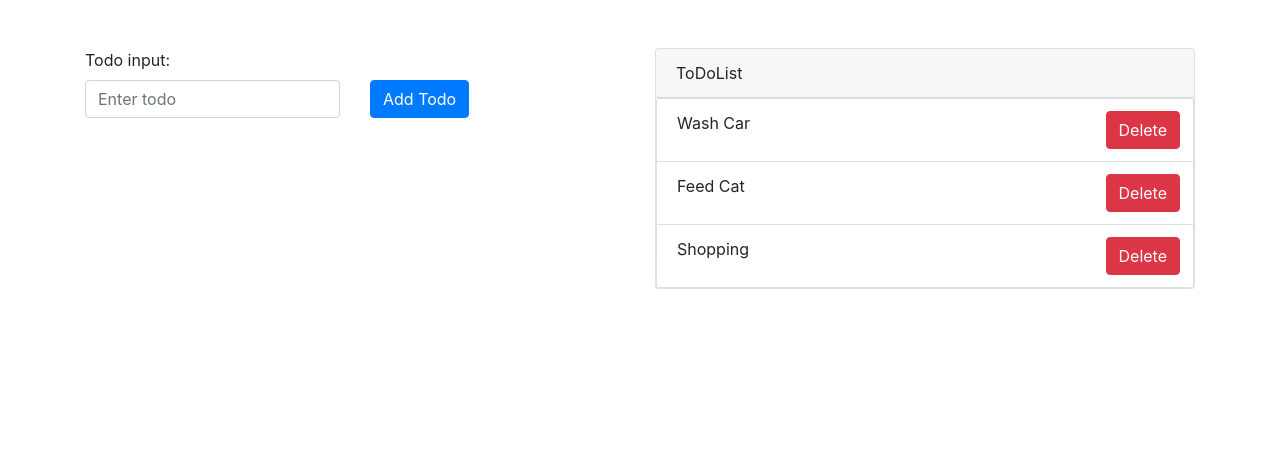
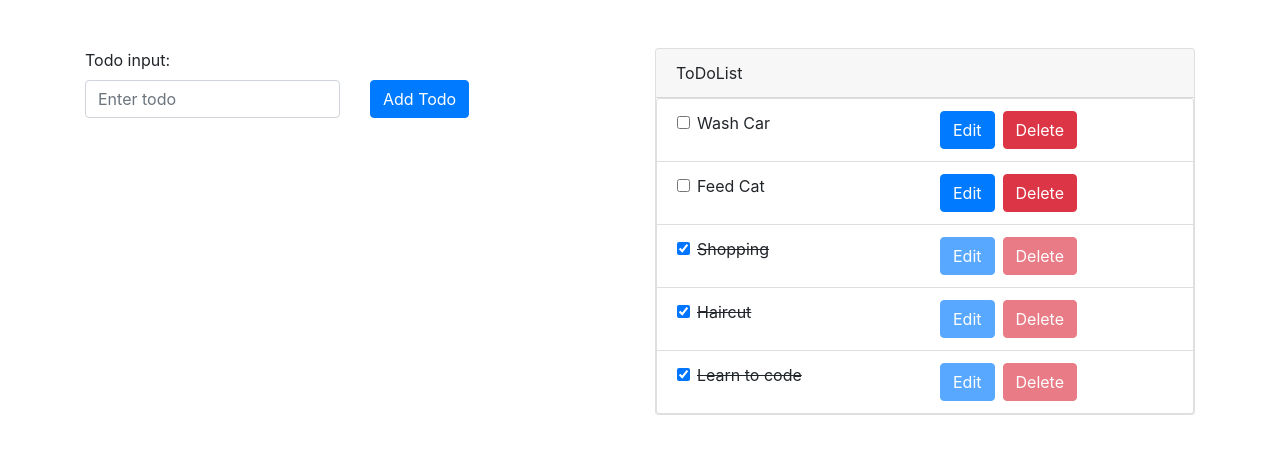
Before and after one commit to iuzdn/basic-react-hw, a React (Create React App) app: page / in a window 1280 px wide. Shown: the top 454 px of the page. Built offline with nearby package versions, Linux system fonts and the light colour scheme.

Commit message:
Implement required additional functionality

```diff
--- a/src/App.js
+++ b/src/App.js
@@ -1,4 +1,4 @@
-import { useCallback, useReducer, useState } from 'react';
+import { useReducer, useState } from 'react';
 import {
   Button,
   Card,
@@ -8,57 +8,46 @@ import {
   ListGroup,
   Row,
 } from 'react-bootstrap';
+import reducer, { initialState } from './reducers';
 
-const initialState = [
-  { id: 1, description: 'Wash Car' },
-  { id: 2, description: 'Feed Cat' },
-  { id: 3, description: 'Shopping' },
-];
+import {
+  ADD_TODO,
+  SELECT_TODO,
+  UPDATE_TODO,
+  CHANGE_TODO_STATUS,
+  REMOVE_TODO,
+} from './constants';
 
-const initialTodo = {
-  id: null,
-  description: '',
+function App() {
+  const [input, setInput] = useState('');
+  const [state, dispatch] = useReducer(reducer, initialState);
+
+  const { selectedTodoId, allTodos } = state;
+
+  const handleChange = e => {
+    setInput(e.target.value);
   };
 
-function reducer(state, action) {
-  switch (action.type) {
-    case 'addTodo':
-      return [...state, action.payload];
-    case 'removeTodo':
-      return [...state.filter(item => item.id !== action.payload)];
-    default:
-      throw new Error();
-  }
-}
+  const handleChangeStatus = (id, status) => {
+    dispatch({ type: CHANGE_TODO_STATUS, payload: { id, status } });
+  };
 
-function App() {
-  const [todo, setTodo] = useState(initialTodo);
-  const [state, dispatch] = useReducer(reducer, initialState);
+  const handleSubmit = e => {
+    selectedTodoId
+      ? dispatch({ type: UPDATE_TODO, payload: input })
+      : dispatch({ type: ADD_TODO, payload: input });
+    setInput('');
+    e.preventDefault();
+  };
 
-  const { id, description } = todo;
+  const handleSelect = (id, desc) => {
+    dispatch({ type: SELECT_TODO, payload: id });
+    setInput(desc);
+  };
 
-  const createId = useCallback(() => {
-    const newId =
-      state.reduce((max, item) => (item.id > max ? item.id : max), 0) + 1;
-    return newId;
-  }, [state]);
-
-  const handleChange = useCallback(
-    e => {
-      const updatedTodo = id
-        ? { ...todo, description: e.target.value }
-        : { id: createId(), description: e.target.value };
-      setTodo(updatedTodo);
-      console.log(todo);
-    },
-    [id, todo, createId]
-  );
-
-  function handleSubmit(e) {
-    dispatch({ type: 'addTodo', payload: todo });
-    setTodo(initialTodo);
-    e.preventDefault();
-  }
+  const handleDelete = id => {
+    dispatch({ type: REMOVE_TODO, payload: id });
+  };
 
   return (
     <Container className="mt-5">
@@ -70,39 +59,69 @@ function App() {
               <Form.Group as={Col}>
                 <Form.Control
                   type="text"
-                  value={description}
+                  value={input}
                   placeholder="Enter todo"
                   onChange={handleChange}
                 />
               </Form.Group>
               <Form.Group as={Col}>
-                <Button type="submit">Add Todo</Button>
+                <Button type="submit">
+                  {!selectedTodoId ? 'Add Todo' : 'Update Todo'}
+                </Button>
               </Form.Group>
             </Form.Group>
           </Form>
         </Col>
         <Col>
+          <Form>
             <Card>
               <Card.Header>ToDoList</Card.Header>
               <ListGroup>
-              {state.map(({ id, description }) => (
+                {allTodos.map(({ id, description, statusDone }) => (
                   <ListGroup.Item key={id}>
                     <Row>
-                    <Col>{description}</Col>
+                      <Col>
+                        <Form.Check controlId="formBasicCheckbox">
+                          <Form.Check.Input
+                            type="checkbox"
+                            checked={statusDone}
+                            onChange={() => handleChangeStatus(id, statusDone)}
+                          />
+                          <Form.Check.Label
+                            style={
+                              statusDone
+                                ? { textDecoration: 'line-through' }
+                                : { textDecoration: 'none' }
+                            }
+                          >
+                            {description}
+                          </Form.Check.Label>
+                        </Form.Check>
+                      </Col>
+                      <Col className="justify-content-end">
+                        <Button
+                          variant="primary"
+                          className="mr-2"
+                          onClick={() => handleSelect(id, description)}
+                          disabled={statusDone}
+                        >
+                          Edit
+                        </Button>
                         <Button
                           variant="danger"
                           className="mr-2"
-                      onClick={() =>
-                        dispatch({ type: 'removeTodo', payload: id })
-                      }
+                          onClick={() => handleDelete(id)}
+                          disabled={statusDone}
                         >
                           Delete
                         </Button>
+                      </Col>
                     </Row>
                   </ListGroup.Item>
                 ))}
               </ListGroup>
             </Card>
+          </Form>
         </Col>
       </Row>
     </Container>
--- /dev/null
+++ b/src/constants.js
@@ -0,0 +1,8 @@
+export const ADD_TODO = 'addTodo';
+export const UPDATE_TODO = 'updateTodo';
+export const SELECT_TODO = 'selectTodo';
+export const RESET_TODO = 'resetTodo';
+export const CHANGE_TODO_STATUS = 'changeStatus';
+export const SORT_TODOS = 'sortTodos';
+export const REMOVE_TODO = 'removeTodo';
+export const CREATE_NEW_ID = 'createId';
--- /dev/null
+++ b/src/reducers.js
@@ -0,0 +1,87 @@
+import {
+  ADD_TODO,
+  SELECT_TODO,
+  UPDATE_TODO,
+  RESET_TODO,
+  CHANGE_TODO_STATUS,
+  REMOVE_TODO,
+} from './constants';
+
+export const initialState = {
+  selectedTodoId: null,
+  allTodos: [
+    { id: 1, description: 'Wash Car', statusDone: false },
+    { id: 2, description: 'Feed Cat', statusDone: false },
+    { id: 3, description: 'Shopping', statusDone: true },
+    { id: 4, description: 'Haircut', statusDone: true },
+    { id: 5, description: 'Learn to code', statusDone: true },
+  ],
+};
+
+export default function reducer(state, { type, payload }) {
+  const createId = () => {
+    return state.allTodos.reduce((max, { id }) => Math.max(max, id), 0) + 1;
+  };
+
+  const addTodo = () => {
+    const newTodo = { id: createId(), description: payload, statusDone: false };
+    const newFilteredArr = sortTodos([...state.allTodos, newTodo]);
+    return { ...state, allTodos: [...newFilteredArr] };
+  };
+
+  const selectTodo = id => {
+    return { ...state, selectedTodoId: id };
+  };
+
+  const updateTodo = () => {
+    return findAndUpdate(state.selectedTodoId, 'description', payload);
+  };
+
+  const changeStatus = ({ id, status }) => {
+    return findAndUpdate(id, 'statusDone', !status);
+  };
+
+  const findAndUpdate = (id, key, value) => {
+    const updatedTodos = state.allTodos.map(item => {
+      if (item.id === id) {
+        return { ...item, [key]: value };
+      } else {
+        return item;
+      }
+    });
+    const sortedArr = sortTodos(updatedTodos);
+    return { selectedTodoId: null, allTodos: [...sortedArr] };
+  };
+
+  const sortTodos = todos => {
+    return todos.sort((a, b) => {
+      const _a = a.statusDone;
+      const _b = b.statusDone;
+      return _a === _b ? 0 : _a > _b ? 1 : -1;
+    });
+  };
+
+  const removeTodo = id => {
+    return {
+      ...state,
+      allTodos: [...state.allTodos.filter(item => item.id !== id)],
+    };
+  };
+
+  switch (type) {
+    case ADD_TODO:
+      return addTodo();
+    case SELECT_TODO:
+      return selectTodo(payload);
+    case UPDATE_TODO:
+      return updateTodo();
+    case RESET_TODO:
+      return [...state.allTodos, payload];
+    case CHANGE_TODO_STATUS:
+      return changeStatus(payload);
+    case REMOVE_TODO:
+      return removeTodo(payload);
+    default:
+      throw new Error();
+  }
+}
```
Lines whose indentation alone changed are shown as unchanged.
